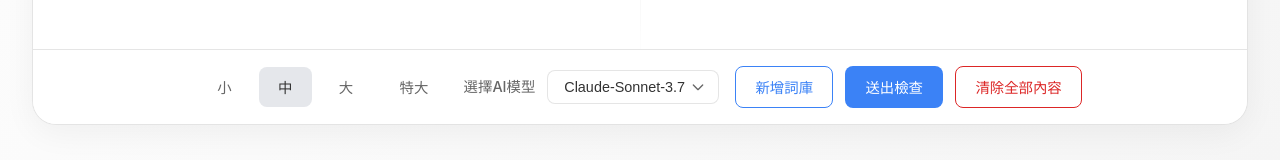
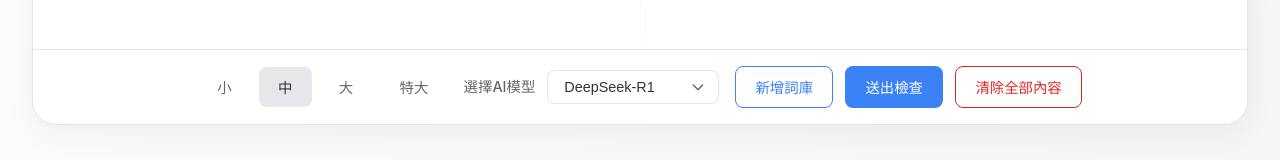
Before and after one commit to hauchenglee/xiaobaobei-checker-vue, a Vue app: page / in a window 1280 px wide. Shown: the part 635-795 px from the top of the page. Built offline with nearby package versions, Linux system fonts and the light colour scheme.

Commit message:
feat(check): add deepseek

```diff
--- a/src/views/Checker.vue
+++ b/src/views/Checker.vue
@@ -108,6 +108,8 @@
                     >
                         <option value="claude-3-5-sonnet-20241022">Claude-3-5-Sonnet</option>
                         <option value="claude-3-7-sonnet-20250219">Claude-3-7-Sonnet</option>
+                        <option value="poe-DeepSeek-R1">DeepSeek-R1</option>
+                        <option value="poe-DeepSeek-V3">DeepSeek-V3</option>
                         <option value="poe-Claude-Sonnet-3.7">Claude-Sonnet-3.7</option>
                         <option value="poe-Claude-Sonnet-4">Claude-Sonnet-4</option>
                         <option value="poe-Gemini-2.5-Pro">Gemini-2.5-Pro</option>
@@ -136,7 +138,7 @@ import {checkText} from '../services/api'
 
 const originalText = ref('')
 const errorCollection = ref(null) // 添加校对结果状态
-const aiModel = ref('poe-Claude-Sonnet-3.7')
+const aiModel = ref('poe-DeepSeek-R1')
 
 const isLoading = ref(false)
 const showToast = ref(false)
```
